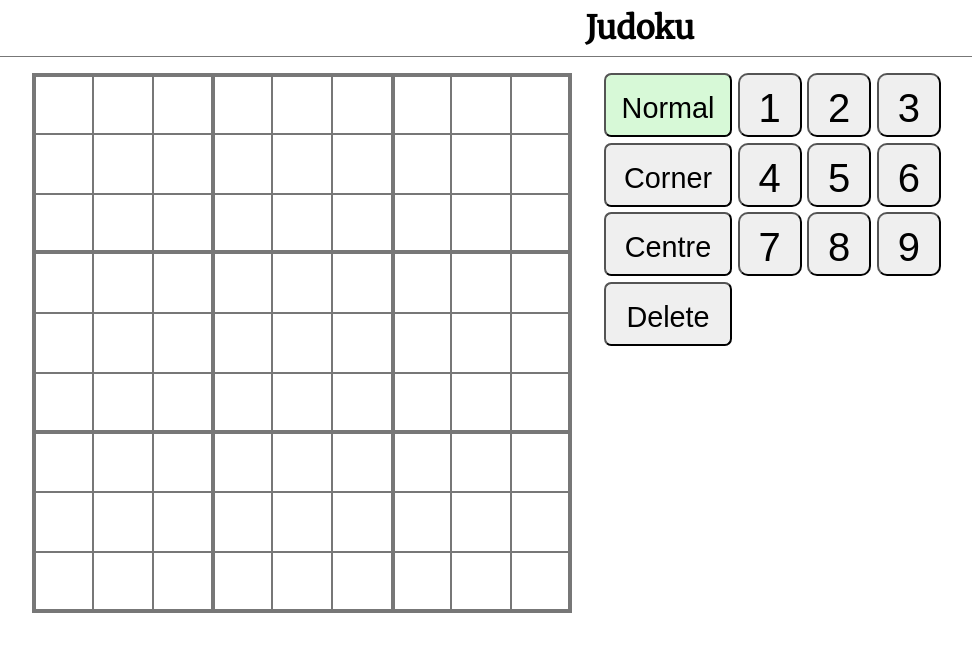
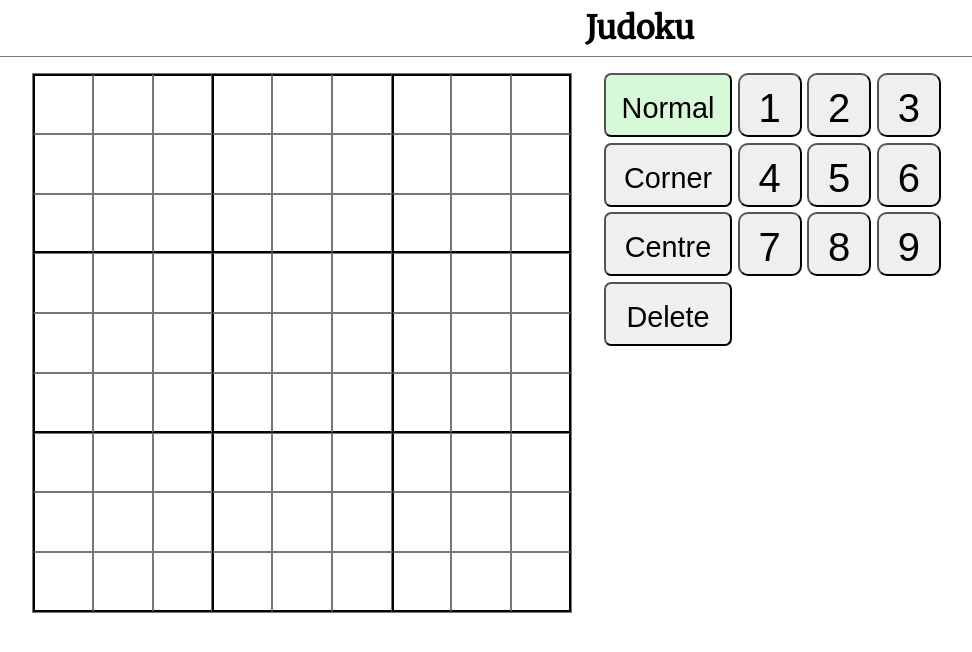
Before and after one commit to JulianNicholls/Sudoku-Board, a React (Create React App) app: page / in a window 1280 px wide. Shown: the top 652 px of the page, without its empty margins (0-972 px from the left). Built offline with nearby package versions, Linux system fonts and the light colour scheme; the HTML template or start-up script is replaced by a standard one.

Commit message:
Make box lines thinner and black

```diff
--- a/src/index.css
+++ b/src/index.css
@@ -75,39 +75,51 @@ main {
 }
 
 .border-1 {
-  border-top-width: 3px;
+  border-top-color: black;
+  border-top-width: 2px;
 }
 
 .border-14 {
-  border-top-width: 3px;
-  border-left-width: 3px;
+  border-top-color: black;
+  border-left-color: black;
+  border-top-width: 2px;
+  border-left-width: 2px;
 }
 
 .border-12 {
-  border-top-width: 3px;
-  border-right-width: 3px;
+  border-top-color: black;
+  border-right-color: black;
+  border-top-width: 2px;
+  border-right-width: 2px;
 }
 
 .border-2 {
-  border-right-width: 3px;
+  border-right-color: black;
+  border-right-width: 2px;
 }
 
 .border-23 {
-  border-right-width: 3px;
-  border-bottom-width: 3px;
+  border-right-color: black;
+  border-bottom-color: black;
+  border-right-width: 2px;
+  border-bottom-width: 2px;
 }
 
 .border-3 {
-  border-bottom-width: 3px;
+  border-bottom-color: black;
+  border-bottom-width: 2px;
 }
 
 .border-34 {
-  border-bottom-width: 3px;
-  border-left-width: 3px;
+  border-bottom-color: black;
+  border-left-color: black;
+  border-bottom-width: 2px;
+  border-left-width: 2px;
 }
 
 .border-4 {
-  border-left-width: 3px;
+  border-left-color: black;
+  border-left-width: 2px;
 }
 
 /* Panel */
```
